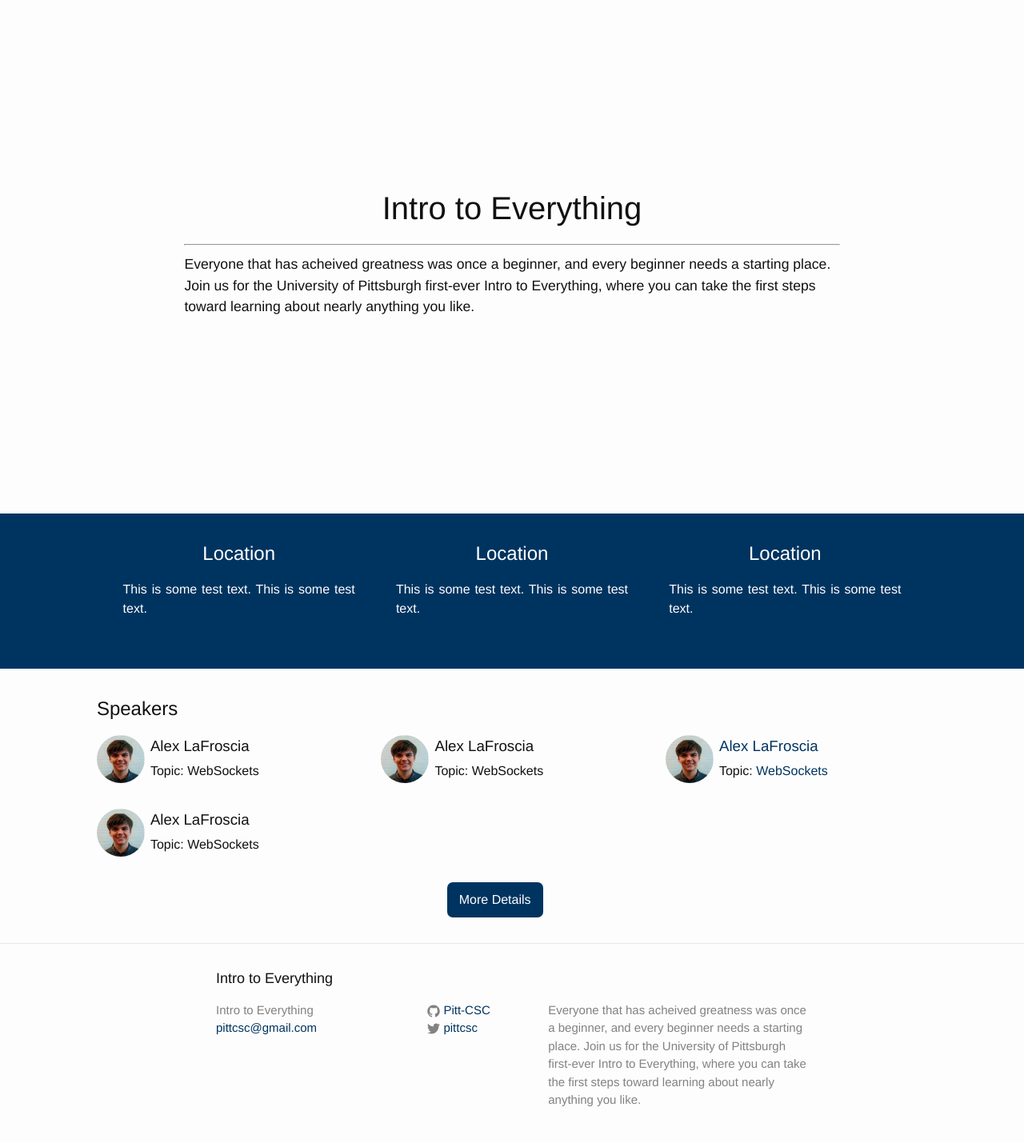
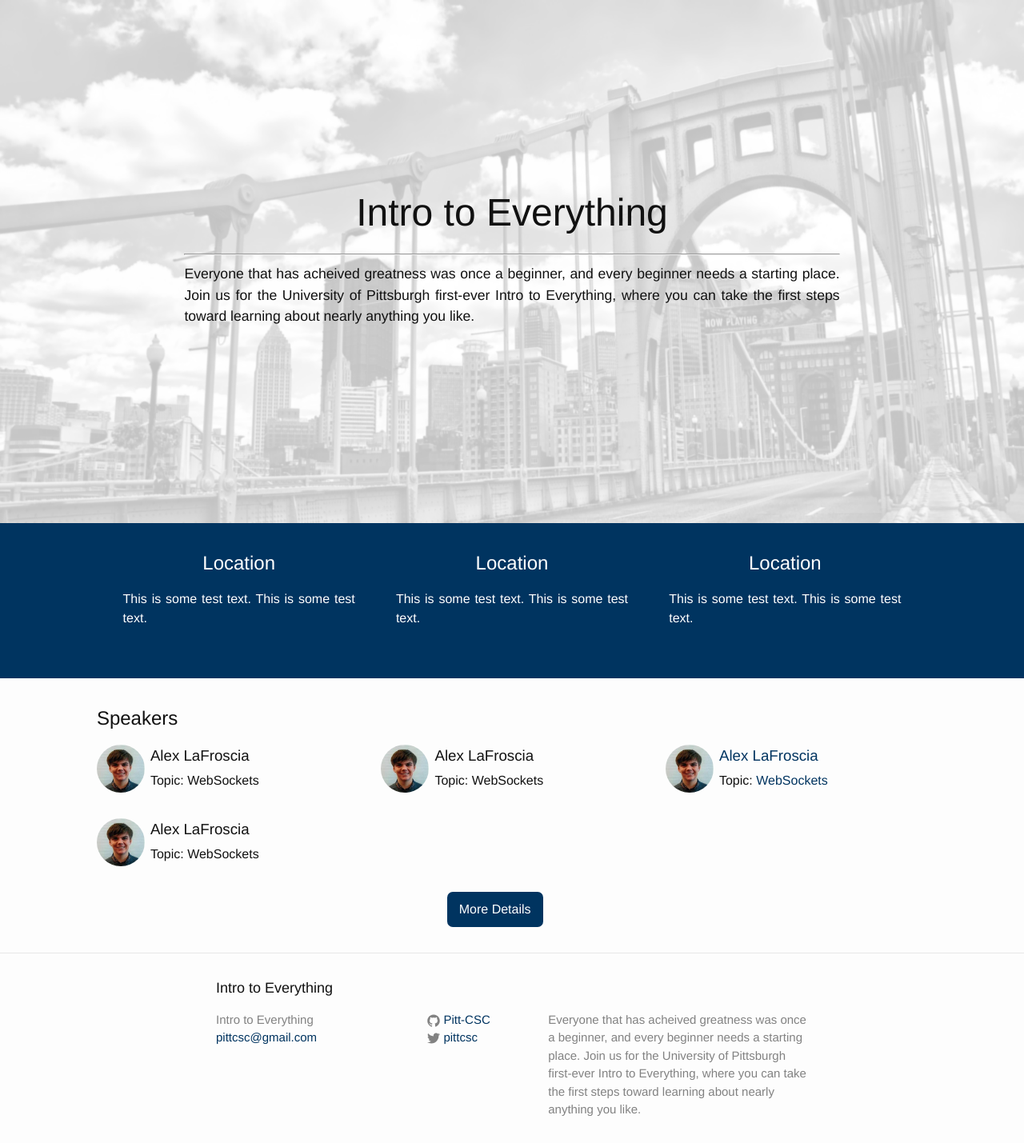
Before and after one commit to Pitt-CSC/intro-to-everything, a Jekyll site: the page built from index.html, in a window 1280 px wide. Shown: the whole page at 80% size. Built offline with Jekyll 4.4.1, drawn with Linux system fonts in a browser that asks for light colours.

Commit message:
Add header image

```diff
--- a/_config.yml
+++ b/_config.yml
@@ -6,7 +6,7 @@ description: > # this means to ignore newlines until "baseurl:"
   needs a starting place. Join us for the University of Pittsburgh first-ever
   Intro to Everything, where you can take the first steps toward learning about
   nearly anything you like.
-baseurl: "/intro-to-everything/" # the subpath of your site, e.g. /blog/
+baseurl: "/intro-to-everything" # the subpath of your site, e.g. /blog/
 url: "http://pittcsc.org" # the base hostname & protocol for your site
 twitter_username: pittcsc
 github_username:  Pitt-CSC
--- a/_sass/_layout.scss
+++ b/_sass/_layout.scss
@@ -167,7 +167,7 @@
     &.header {
       padding: 18%;
 
-      background-image: url({{site.baseurl}}/img/bridge.png);
+      background-image: url('/intro-to-everything/img/bridge.gif');
       background-size: cover;
 
       @include media-query($on-palm) {
@@ -176,11 +176,13 @@
 
       h1 {
         text-align: center;
-        font-size: 2.5em;
+        font-size: 3em;
       }
 
       p {
+        text-align: justify;
         font-size: 1.1em;
+        font-weight: 500;
       }
 
       hr {
--- a/index.html
+++ b/index.html
@@ -30,7 +30,7 @@ layout: home
     {% for speaker in site.data.speakers %}
 
       <div class="speaker">
-        <img src="{{ site.baseurl }}img/{{ speaker.image }}" />
+        <img src="{{ site.baseurl }}/img/{{ speaker.image }}" />
         <h3>
           {% if speaker.site %}
             <a href="http://{{ speaker.site }}">{{ speaker.name}}</a>
```
Also changed, not shown: img/bridge.gif (added), img/bridge.png (deleted), 2 other files.
